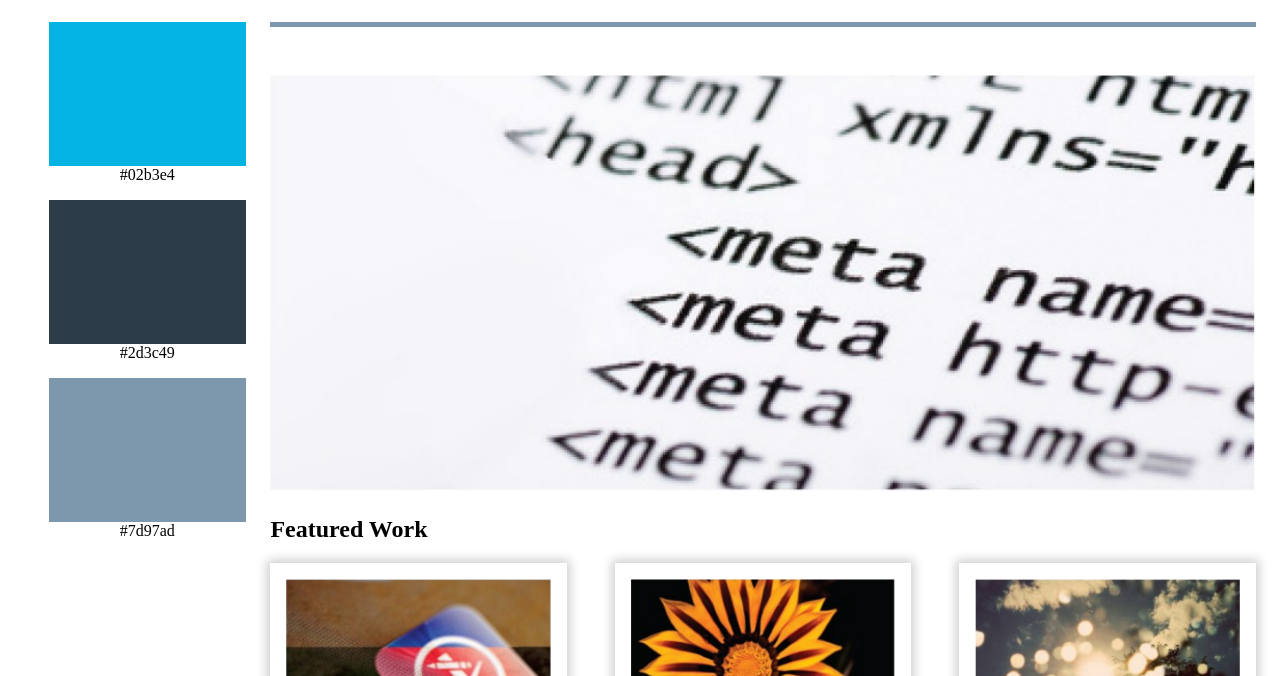
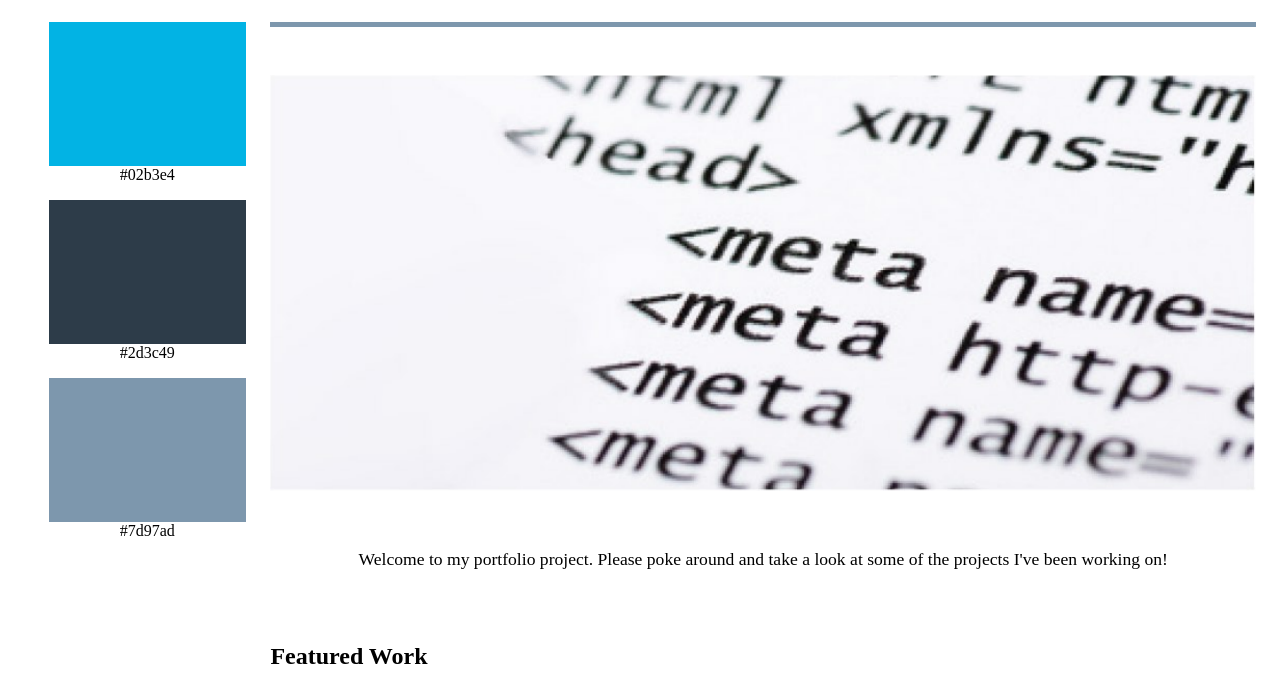
Before and after one commit to richardkalehoff/udacity-portfolio-site, a plain HTML site: page index.html in a window 1280 px wide. Shown: the part 124-800 px from the top of the page. Drawn offline with Linux system fonts and the light colour scheme.

Commit message:
add welcome text

```diff
--- a/css/main.css
+++ b/css/main.css
@@ -54,6 +54,12 @@ header {
 
 #swatch-3 {
     background-color: var(--steel);
+}
+
+.message {
+    text-align: center;
+    font-size: 1.1em;
+    padding: 2em;
 }
 
 img {
@@ -129,7 +135,7 @@ img {
 
     .color-swatches {
         order: -1;
-        grid-row: 2 / 4;
+        grid-row: 2 / 5;
         flex-direction: column;
         justify-content: initial;
         align-items: center;
--- a/index.html
+++ b/index.html
@@ -21,6 +21,12 @@
         <div class="main-project">
             <img src="img/code.png" alt="Code Project">
         </div>
+
+        <main>
+            <p class="message">
+                Welcome to my portfolio project. Please poke around and take a look at some of the projects I've been working on!
+            </p>
+        </main>
 
         <section class="featured-work">
             <h2>Featured Work</h2>
```
